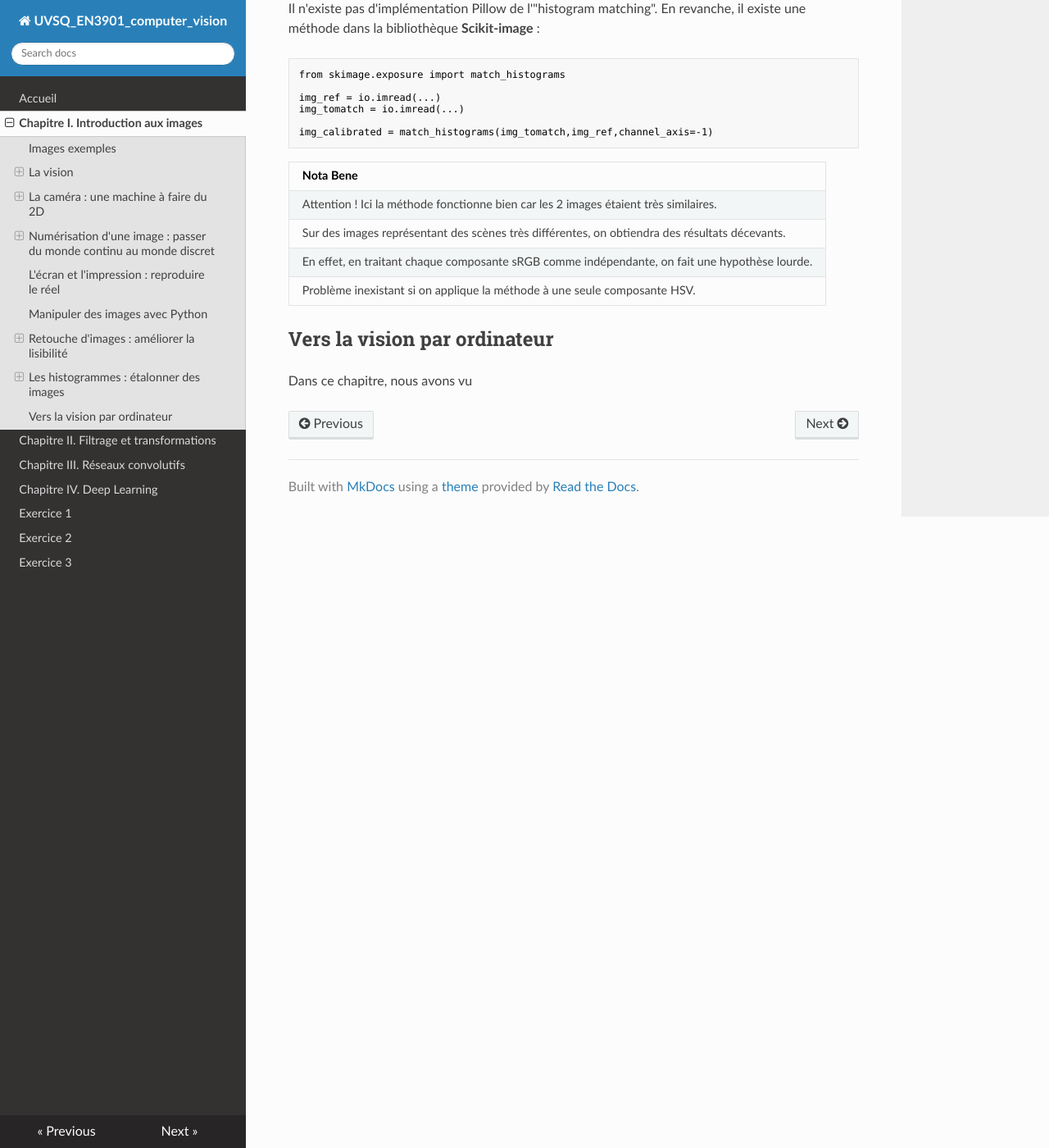
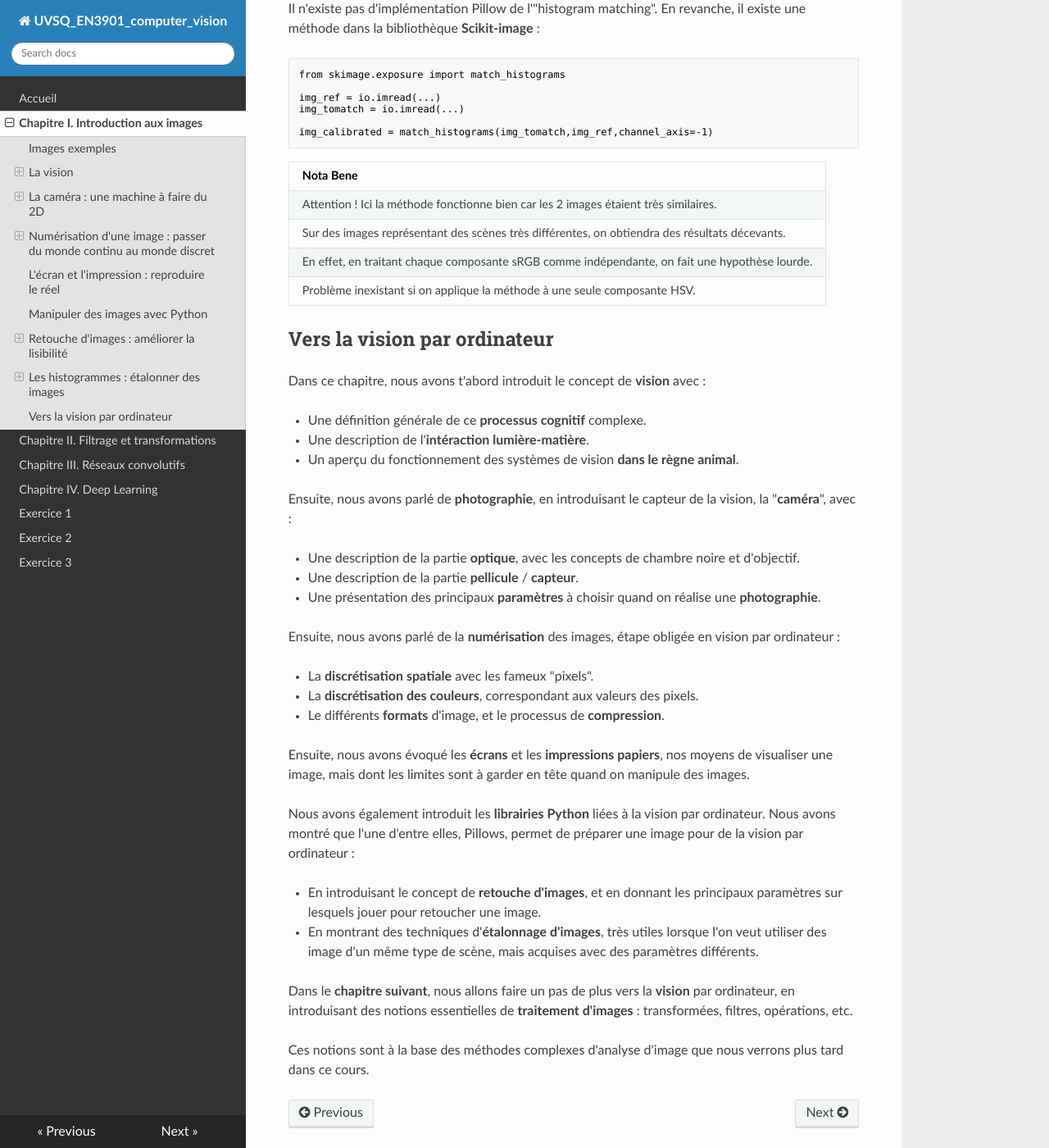
Before and after one commit to NicOudart/UVSQ_EN3901_computer_vision, an MkDocs documentation site: the page built from docs/Chap1_Introduction_images.md, in a window 1280 px wide and 1400 px high, scrolled down 76640 px. Shown: the whole window at 82% size. Built offline with MkDocs 1.6.1, drawn with Linux system fonts in a browser that asks for light colours; nearby versions of some CDN libraries.

Commit message:
-Progress on Chapter 1.

```diff
--- a/docs/Chap1_Introduction_images.md
+++ b/docs/Chap1_Introduction_images.md
@@ -1967,4 +1967,39 @@ img_calibrated = match_histograms(img_tomatch,img_ref,channel_axis=-1)
 
 ## Vers la vision par ordinateur
 
-Dans ce chapitre, nous avons vu
+Dans ce chapitre, nous avons t'abord introduit le concept de **vision** avec :
+
+* Une définition générale de ce **processus cognitif** complexe.
+
+* Une description de l'**intéraction lumière-matière**.
+
+* Un aperçu du fonctionnement des systèmes de vision **dans le règne animal**.
+
+Ensuite, nous avons parlé de **photographie**, en introduisant le capteur de la vision, la "**caméra**", avec :
+
+* Une description de la partie **optique**, avec les concepts de chambre noire et d'objectif.
+
+* Une description de la partie **pellicule** / **capteur**.
+
+* Une présentation des principaux **paramètres** à choisir quand on réalise une **photographie**.
+
+Ensuite, nous avons parlé de la **numérisation** des images, étape obligée en vision par ordinateur :
+
+* La **discrétisation spatiale** avec les fameux "pixels".
+
+* La **discrétisation des couleurs**, correspondant aux valeurs des pixels.
+
+* Le différents **formats** d'image, et le processus de **compression**.
+
+Ensuite, nous avons évoqué les **écrans** et les **impressions papiers**, nos moyens de visualiser une image, mais dont les limites sont à garder en tête quand on manipule des images.
+
+Nous avons également introduit les **librairies Python** liées à la vision par ordinateur.
+Nous avons montré que l'une d'entre elles, Pillows, permet de préparer une image pour de la vision par ordinateur :
+
+* En introduisant le concept de **retouche d'images**, et en donnant les principaux paramètres sur lesquels jouer pour retoucher une image.
+
+* En montrant des techniques d'**étalonnage d'images**, très utiles lorsque l'on veut utiliser des image d'un même type de scène, mais acquises avec des paramètres différents.
+
+Dans le **chapitre suivant**, nous allons faire un pas de plus vers la **vision** par ordinateur, en introduisant des notions essentielles de **traitement d'images** : transformées, filtres, opérations, etc.
+
+Ces notions sont à la base des méthodes complexes d'analyse d'image que nous verrons plus tard dans ce cours.
```
